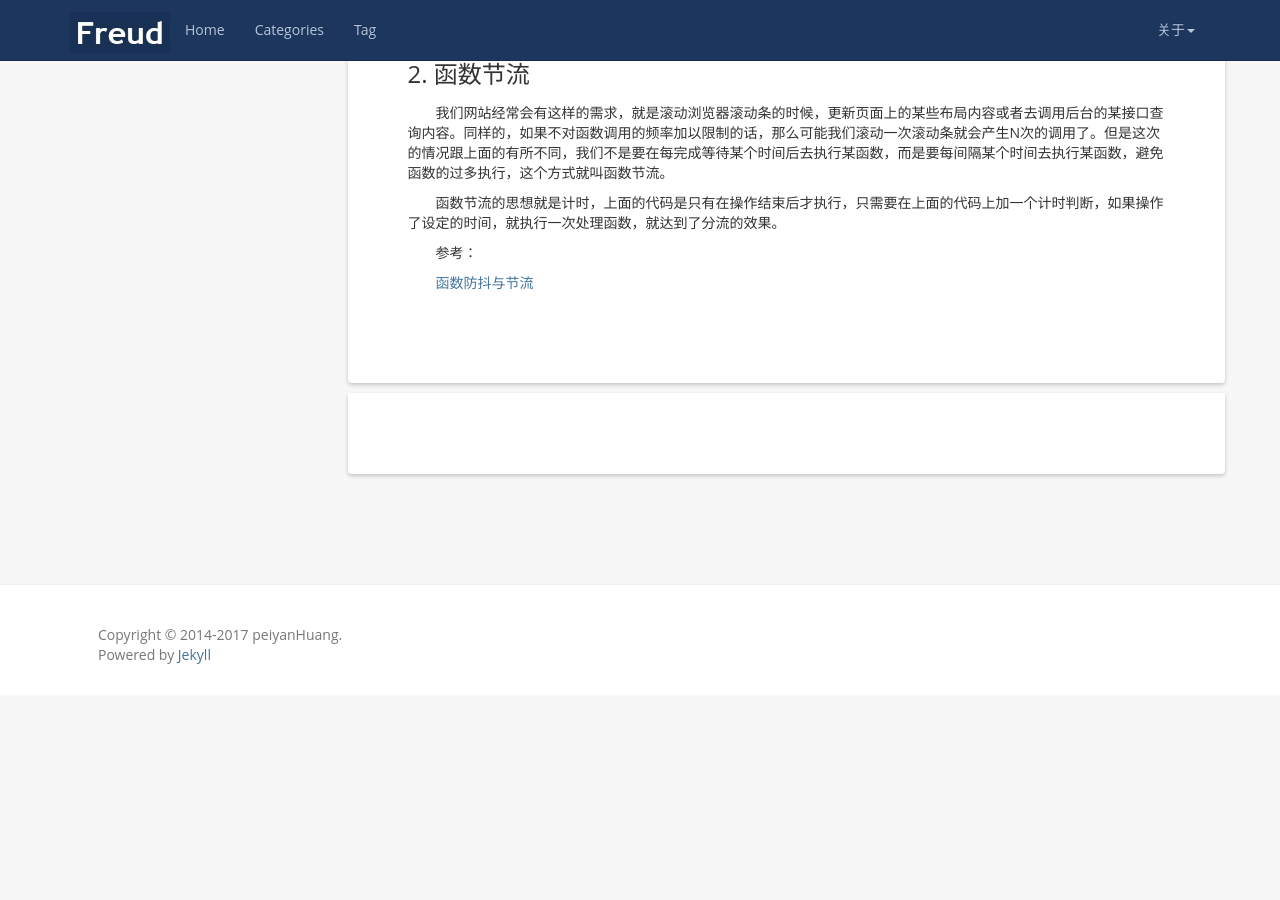
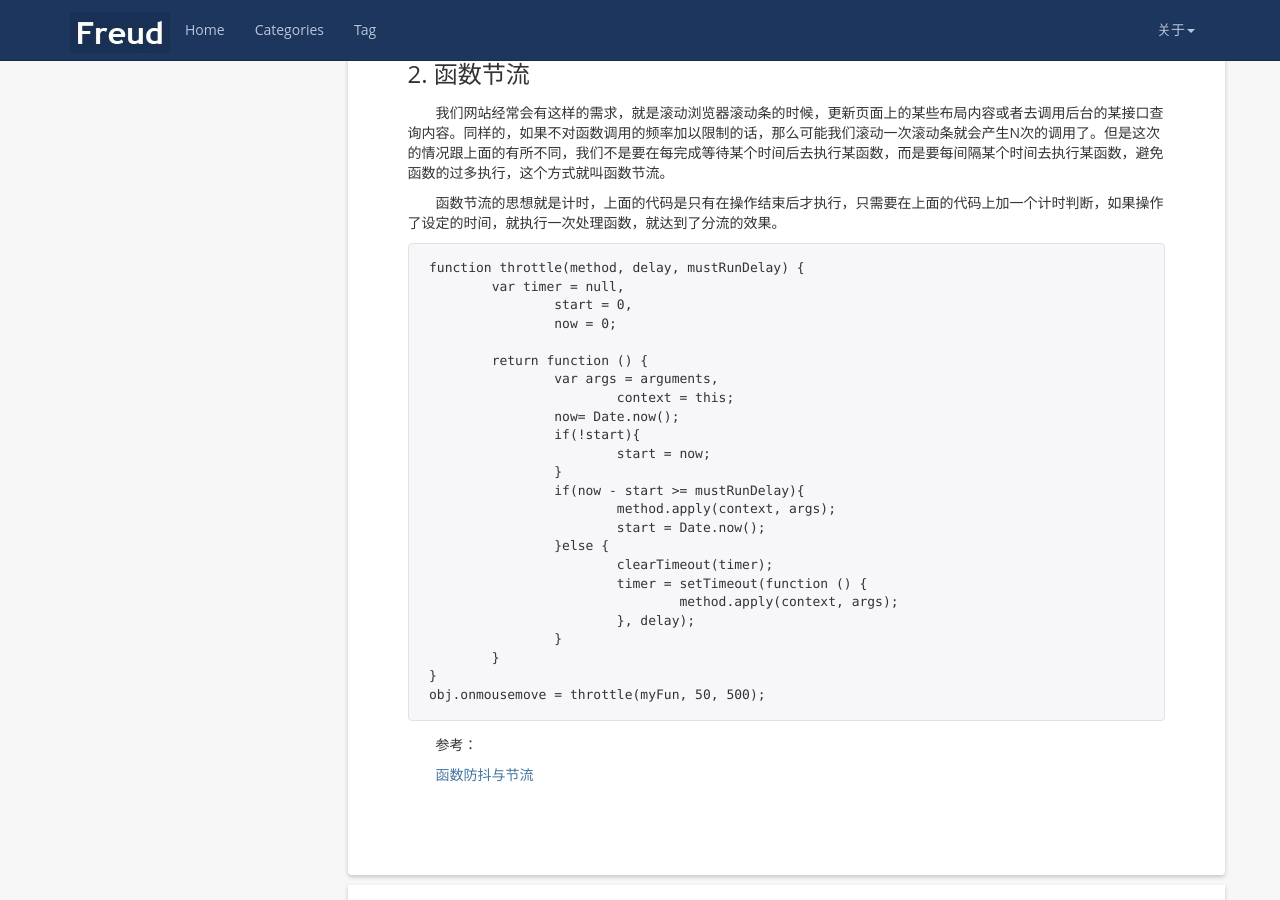
Before and after one commit to peiyanhuang/MyBlog, a Jekyll site: the page built from _posts/2017-02-06-函数防抖与节流.md, in a window 1280 px wide and 900 px high, scrolled down 1232 px. Built offline with Jekyll 4.4.1, drawn with Linux system fonts in a browser that asks for light colours; nearby versions of some CDN libraries; before the commit the page ends 1927 px from its top, so only the background shows below that.

Commit message:
debounce

````diff
--- a/_posts/2017-02-06-函数防抖与节流.md
+++ b/_posts/2017-02-06-函数防抖与节流.md
@@ -52,6 +52,32 @@ elem.addEventListener('scroll', debounce(foo, 2000));
 
 函数节流的思想就是计时，上面的代码是只有在操作结束后才执行，只需要在上面的代码上加一个计时判断，如果操作了设定的时间，就执行一次处理函数，就达到了分流的效果。
 
+```
+function throttle(method, delay, mustRunDelay) {
+	var timer = null,
+		start = 0,
+		now = 0;
+
+	return function () {
+		var args = arguments,
+			context = this;
+		now= Date.now();
+		if(!start){
+			start = now;
+		}
+		if(now - start >= mustRunDelay){
+			method.apply(context, args);
+			start = Date.now();
+		}else {
+			clearTimeout(timer);
+			timer = setTimeout(function () {
+				method.apply(context, args);
+			}, delay);
+		}
+	}
+}
+obj.onmousemove = throttle(myFun, 50, 500);
+```
 参考：
 
 [函数防抖与节流](https://segmentfault.com/a/1190000002764479)
````
